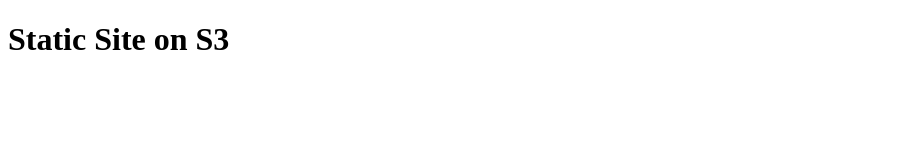
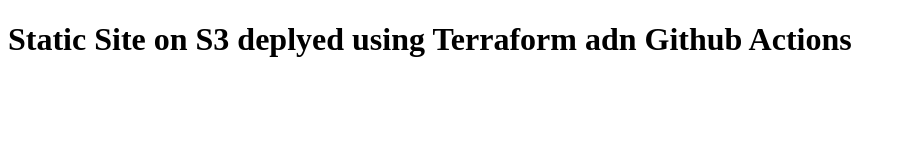
Before and after one commit to BubeeKilla/s3-static-website-with-terraform, a plain HTML site: page index.html in a window 1280 px wide. Shown: the whole page, without its empty margins (0-905 px from the left). Drawn offline with Linux system fonts and the light colour scheme.

Commit message:
Update index.html to test CI/CD pipeline

```diff
--- a/index.html
+++ b/index.html
@@ -4,6 +4,6 @@
     <title>Hello AWS</title>
   </head>
   <body>
-    <h1>Static Site on S3</h1>
+    <h1>Static Site on S3 deplyed using Terraform adn Github Actions</h1>
   </body>
 </html>
```
Also changed, not shown: 2 other files.
